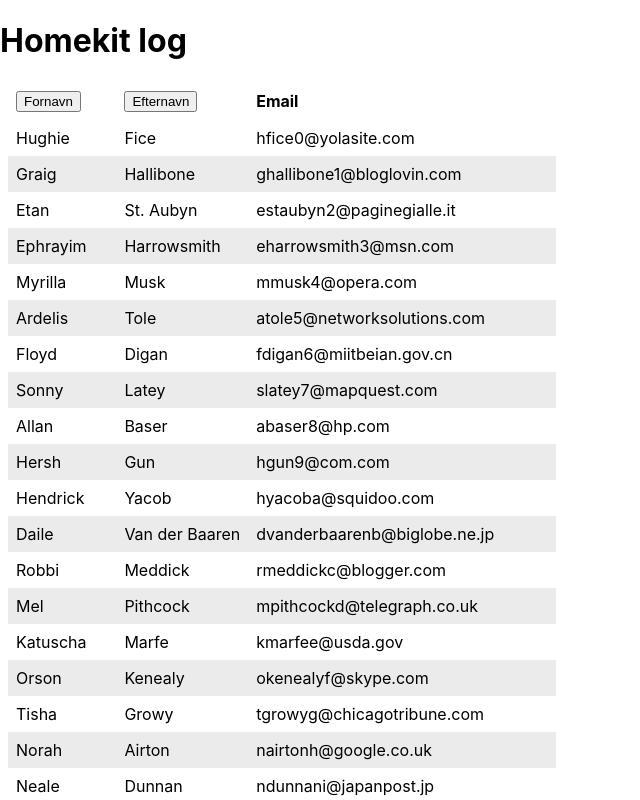
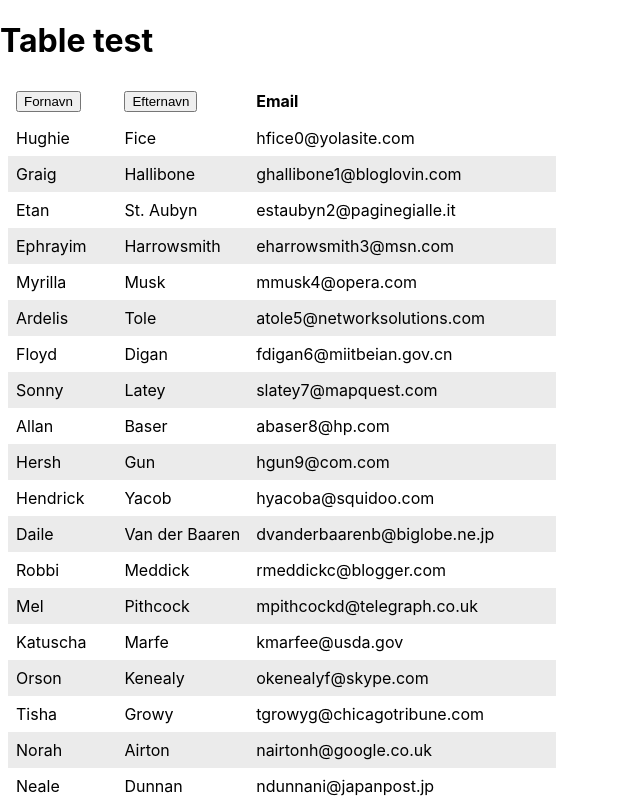
Before and after one commit to PeterHedemann/homekit-log, a React (Create React App) app: page / in a window 1280 px wide. Shown: the top 800 px of the page, without its empty margins (0-640 px from the left). Built offline with nearby package versions, Linux system fonts and the light colour scheme.

Commit message:
changes header

```diff
--- a/src/App.jsx
+++ b/src/App.jsx
@@ -137,8 +137,8 @@ function App() {
   };
 
   return (
-    <div className="App">
-      <h1>Homekit log</h1>
+    <>
+      <h1>Table test</h1>
       <Table
         headers={["Fornavn", "Efternavn", "Email"]}
         rows={displayedRows}
@@ -147,7 +147,7 @@ function App() {
         sortedAscending={sortedAscending}
         onSortableColumnClicked={handleSortColumnClicked}
       />
-    </div>
+    </>
   );
 }
 
```
